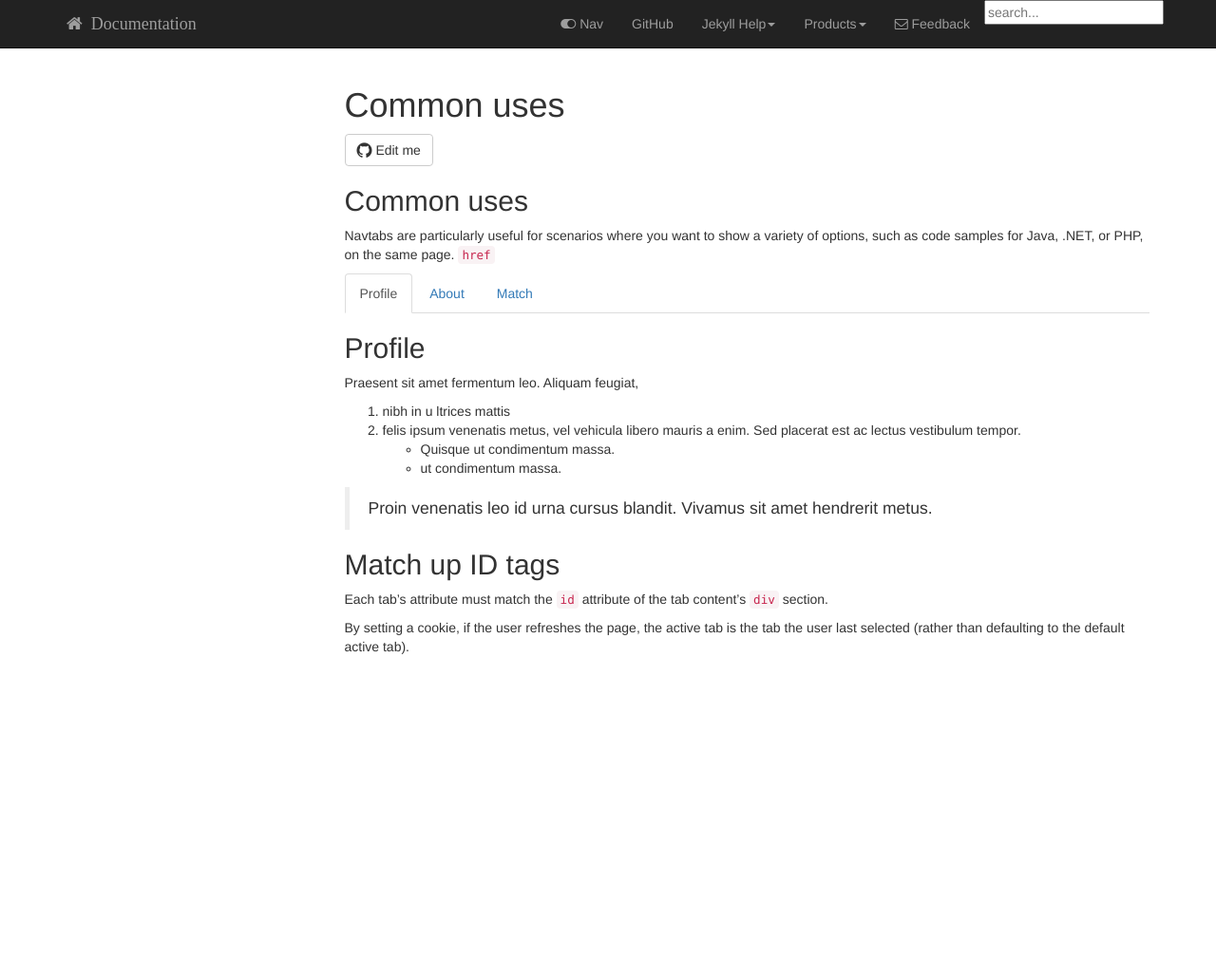
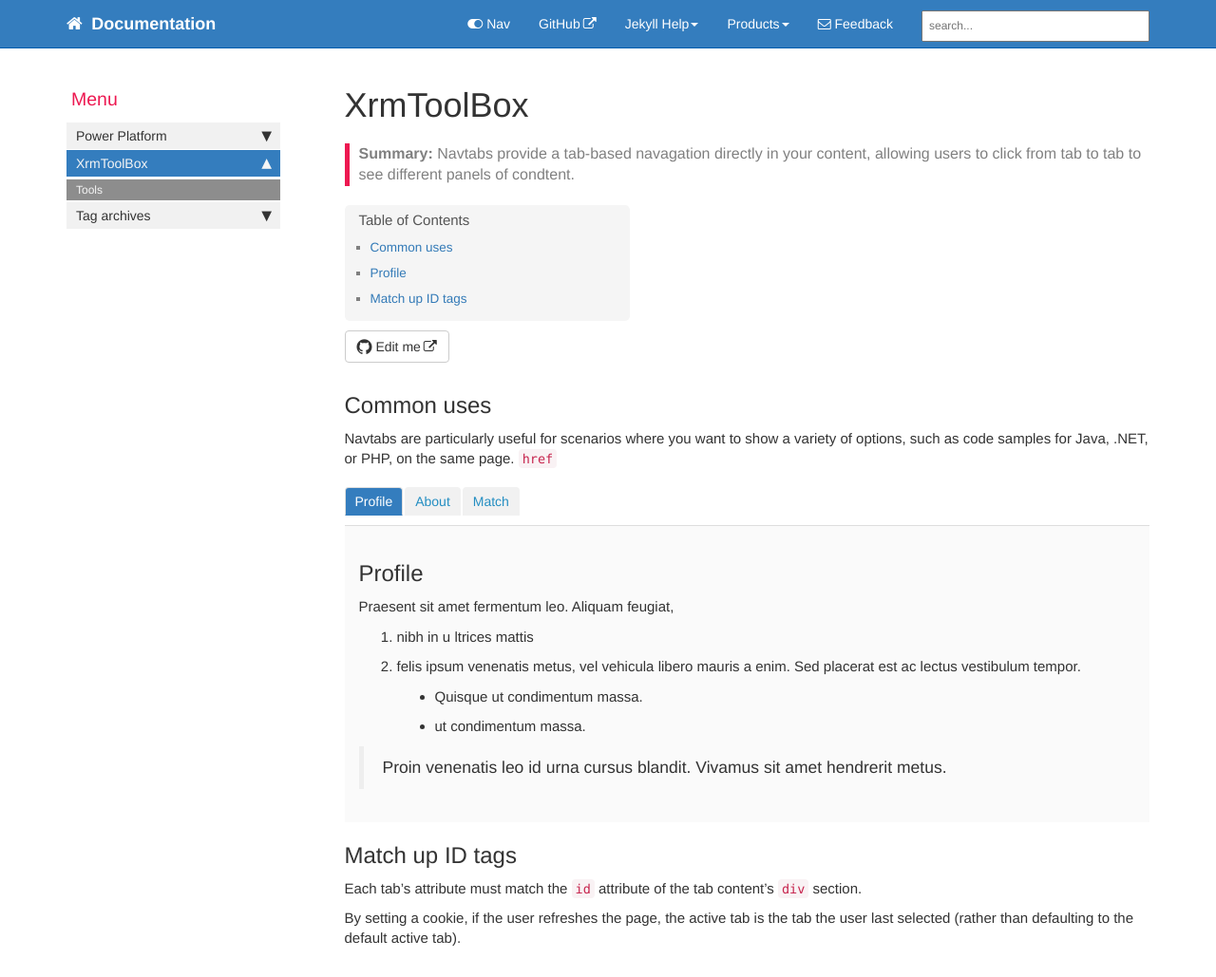
Before and after one commit to gedeontofidji/Documentation, a Jekyll site: the page built from pages/mydoc/mydoc_xrmtoolbox_tool.md, in a window 1280 px wide. Shown: the whole page at 95% size. Built offline with Jekyll 4.4.1, drawn with Linux system fonts in a browser that asks for light colours; nearby versions of some CDN libraries; library files that are not in the unit come from our copies; comment, search, counter and statistics services are not loaded; our own code applies the rules of GitHub Pages for plain Markdown files; before the commit the page ends 900 px from its top, so only the background shows below that.

Commit message:
Update mydoc_xrmtoolbox_tool.md

```diff
--- a/pages/mydoc/mydoc_xrmtoolbox_tool.md
+++ b/pages/mydoc/mydoc_xrmtoolbox_tool.md
@@ -1,7 +1,7 @@
 ---
 title:  XrmToolBox
 keywords: xrmtoolbox, webresources
-summary: "Navtabs provide a tab-based navagation directly in your content, allowing users to click from tab to tab to see different panels of condtent.
+summary: "Navtabs provide a tab-based navagation directly in your content, allowing users to click from tab to tab to see different panels of condtent."
 sidebar: mydoc_sidebar
 permalink: mydoc_xrmtoolbox_tool.html
 folder: mydoc
```
